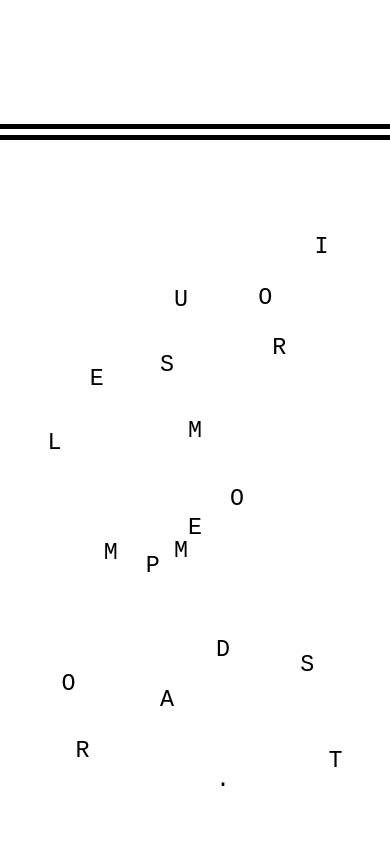
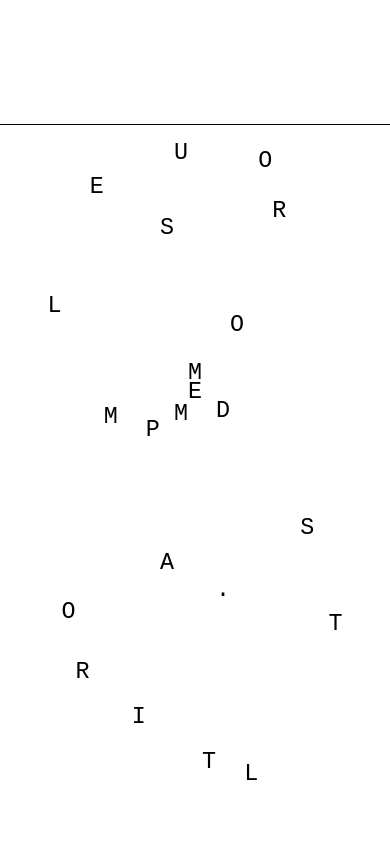
Before and after one commit to web-architecture-solutions/text-rain, a React (Create React App) app: page / in a window 390 px wide. Shown: the part 720-1562 px from the top of the page. Built offline with nearby package versions, Linux system fonts and the light colour scheme.

Commit message:
Make borders responsive

```diff
--- a/src/components/App/App.module.css
+++ b/src/components/App/App.module.css
@@ -11,8 +11,8 @@
 }
 
 .text {
-    border-top: double black 16px;
-    border-bottom: double black 16px;
+    border-top: solid black calc(1vw / 2);
+    border-bottom: solid black calc(1vw / 2);
 
     height: calc(100% - 2rem);
     width: calc(100% - 2rem);
```
